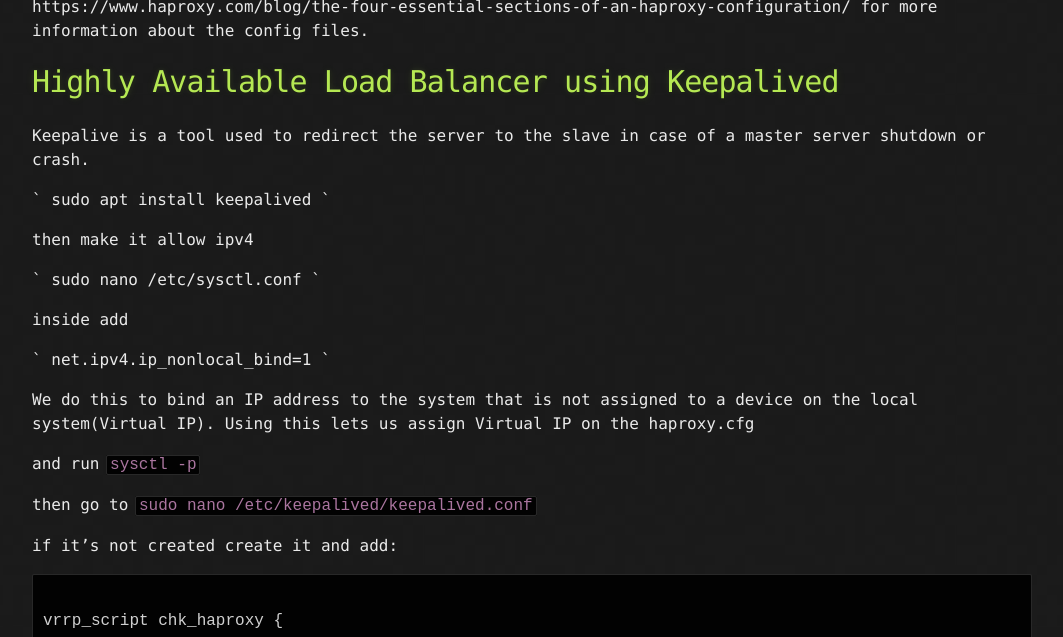
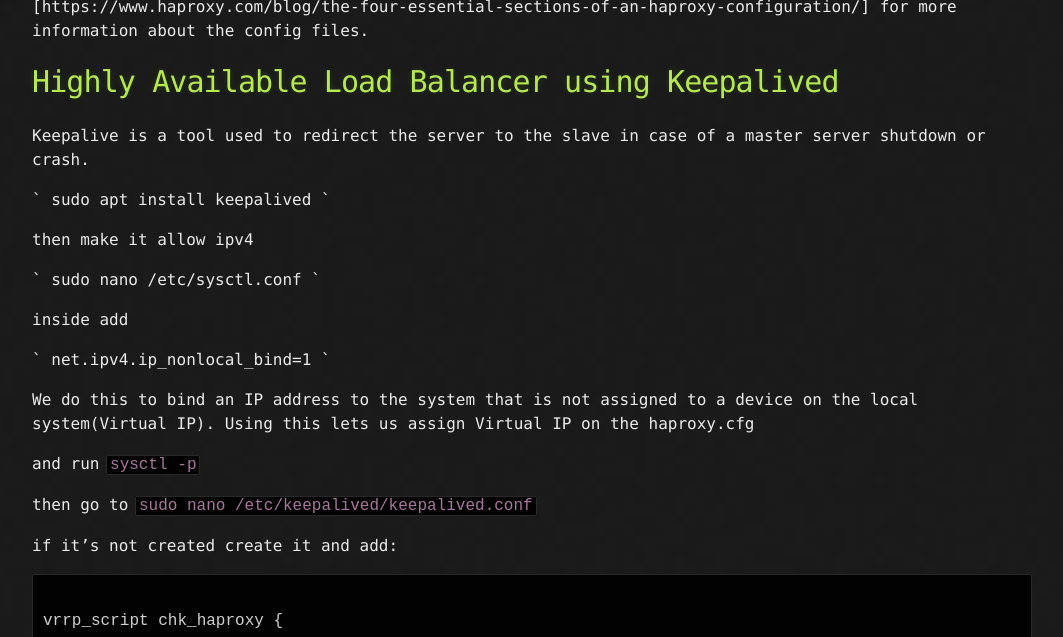
Before and after one commit to iskenyildiz/iskenhub.info, a Jekyll site: the page built from _posts/2019-09-14-Proxy.markdown, in a window 1280 px wide and 900 px high, scrolled down 3899 px, cut to the strip 263-900 px from the top of the window. Shown: the whole strip, without its empty margins (108-1171 px from the left). Built offline with Jekyll 4.4.1, drawn with Linux system fonts in a browser that asks for light colours.

```diff
--- a/_posts/2019-09-14-Proxy.markdown
+++ b/_posts/2019-09-14-Proxy.markdown
@@ -151,7 +151,7 @@ Change username and password with your own and then head to http://192.168.185.7
 
 [![Screenshot-from-2019-09-16-14-33-13.png](https://i.postimg.cc/3NF1Rmxt/Screenshot-from-2019-09-16-14-33-13.png)](https://postimg.cc/PvNYVLZD)
 
-https://www.haproxy.com/blog/the-four-essential-sections-of-an-haproxy-configuration/ for more information about the config files.
+[https://www.haproxy.com/blog/the-four-essential-sections-of-an-haproxy-configuration/] for more information about the config files.
 
 # Highly Available Load Balancer using Keepalived
 
```
